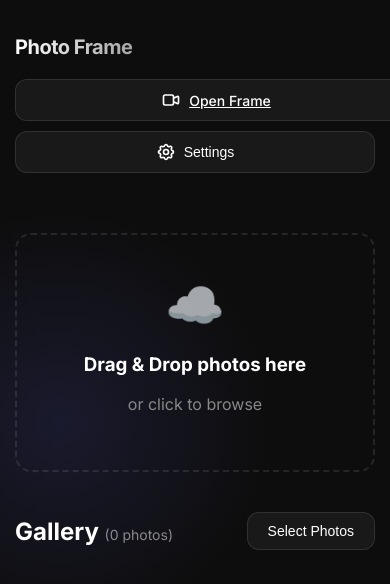
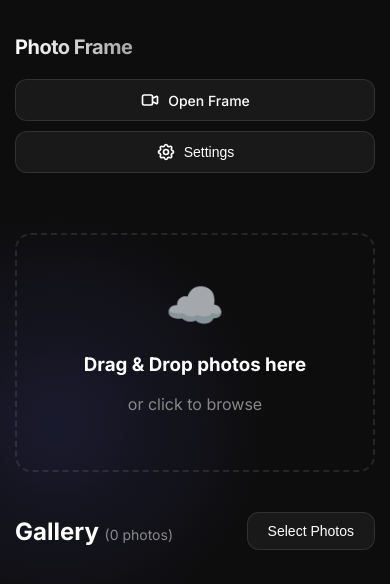
Before and after one commit to Botched/PhotoFrameUI, a Flask app: page / in a window 390 px wide. Shown: the top 584 px of the page. Run offline with Flask 3, Linux system fonts and the light colour scheme; data that the repository does not hold is empty.

Commit message:
Fix mobile button width consistency and layout

```diff
--- a/static/css/style.css
+++ b/static/css/style.css
@@ -11,6 +11,10 @@
     --radius-md: 12px;
     --radius-sm: 8px;
     --transition: all 0.3s cubic-bezier(0.4, 0, 0.2, 1);
+}
+
+* {
+    box-sizing: border-box;
 }
 
 body {
@@ -384,7 +388,9 @@ body.frame-mode {
 
     .header-actions .btn {
         width: 100%;
+        display: flex;
         justify-content: center;
+        text-decoration: none;
     }
 
     .settings-grid {
```
